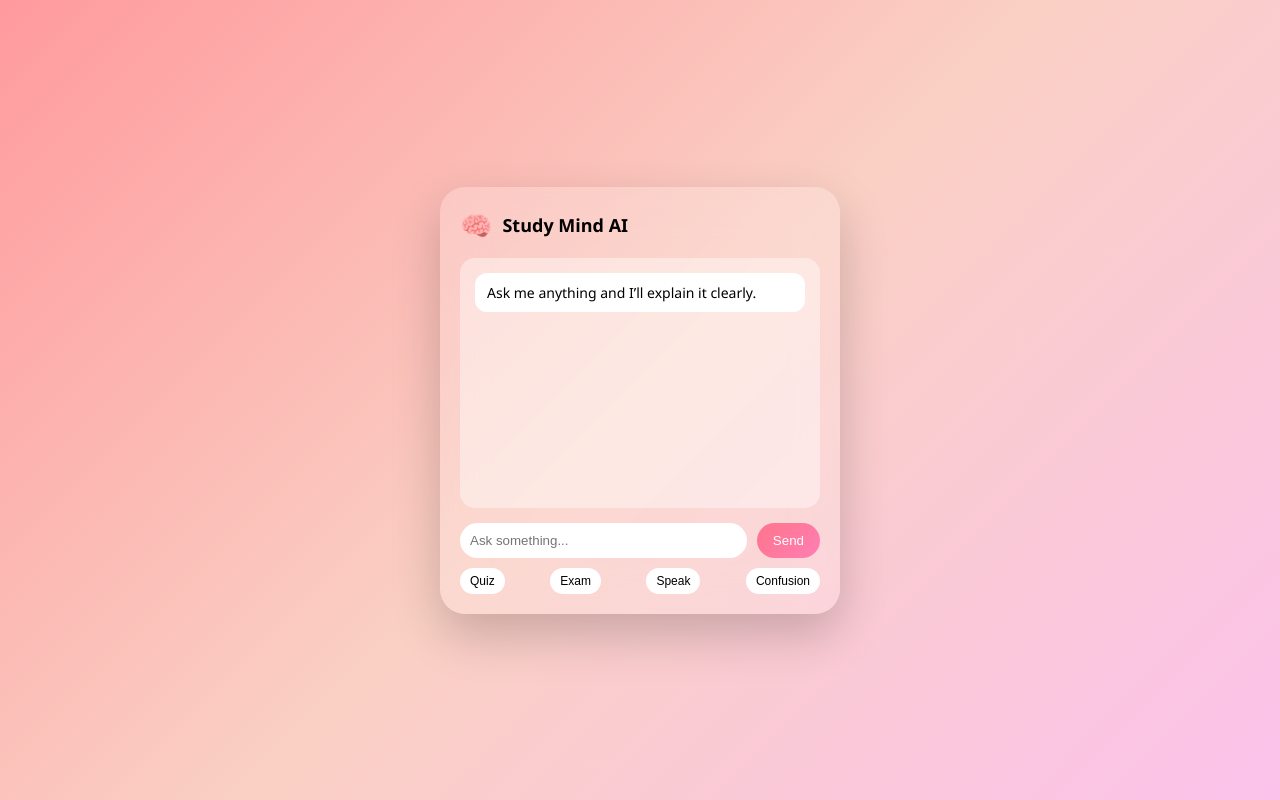
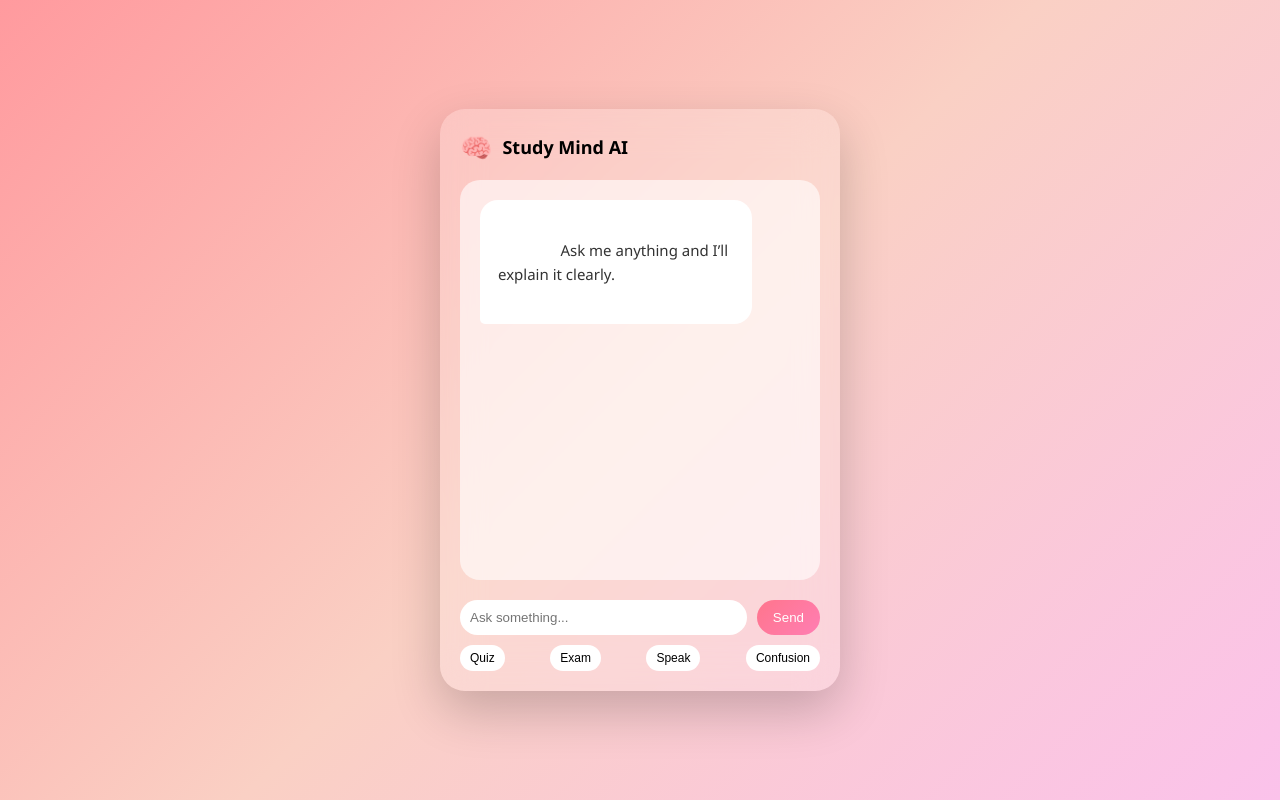
Before and after one commit to kancharlavishwaksenareddy/studymind-ai, a Flask app: page / in a window 1280 px wide. Run offline with Flask 3, Linux system fonts and the light colour scheme.

Commit message:
improved readability and chat size

```diff
--- a/static/style.css
+++ b/static/style.css
@@ -48,24 +48,35 @@ h1 {
 
 /* Chat box */
 .chat-box {
-    background: rgba(255,255,255,0.4);
-    border-radius: 15px;
-    padding: 15px;
-    height: 250px;
+    background: rgba(255,255,255,0.6);
+    border-radius: 20px;
+    padding: 20px;
+    height: 400px;              /* Increased size */
+    max-height: 450px;
     overflow-y: auto;
-    margin-bottom: 15px;
+    margin-bottom: 20px;
+
+    display: flex;
+    flex-direction: column;
+    gap: 12px;
+
+    scrollbar-width: thin;
 }
 
 .message {
-    background: white;
-    padding: 10px 12px;
-    border-radius: 12px;
-    margin-bottom: 10px;
-    font-size: 14px;
+    padding: 14px 18px;
+    border-radius: 18px;
+    font-size: 15px;          /* Bigger text */
+    line-height: 1.6;         /* Proper spacing */
+    max-width: 85%;
+    word-wrap: break-word;
+    white-space: pre-wrap;    /* Keeps line breaks */
 }
 
 .message.ai {
-    background: #ffffff;
+    background: white;
+    color: #333;
+    border-radius: 18px 18px 18px 5px;
 }
 
 /* Input area */
```
